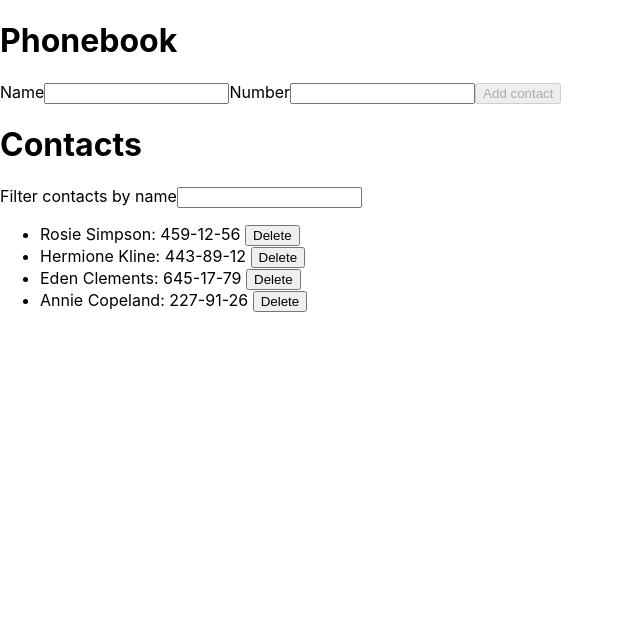
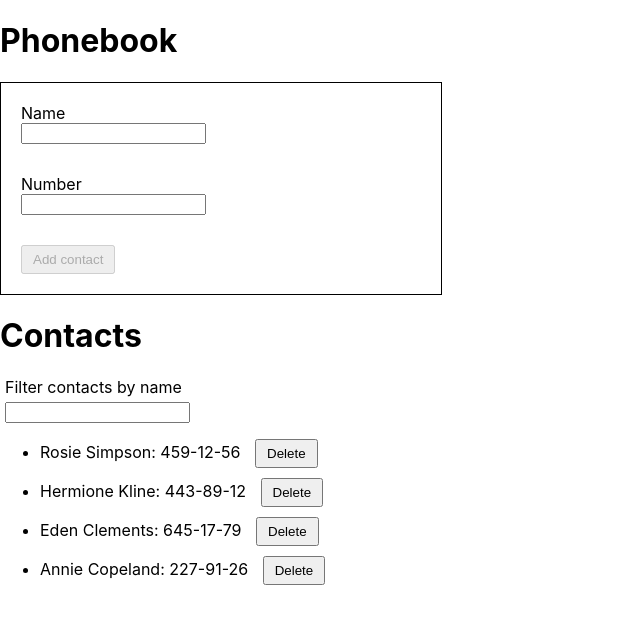
Before and after one commit to lotos4u/react-hw-02-phonebook, a React (Create React App) app: page / in a window 1280 px wide. Shown: the top 624 px of the page, without its empty margins (0-640 px from the left). Built offline with nearby package versions, Linux system fonts and the light colour scheme.

Commit message:
Add styles

```diff
--- a/src/components/ContactForm/index.jsx
+++ b/src/components/ContactForm/index.jsx
@@ -1,6 +1,7 @@
 import React, {Component} from 'react';
 import PropTypes from 'prop-types';
 import { v4 as uuidv4 } from 'uuid';
+import styles from './styles.module.scss'
 
 class ContactForm extends Component {
 
@@ -38,18 +39,18 @@ class ContactForm extends Component {
 
     render() {
         return (
-            <>
-                <label>
+            <div className={styles.formContainer}>
+                <label className={styles.label}>
                     Name
-                    <input type='text' value={this.state.name} onChange={(e) => this.handleChangeName(e)}/>
+                    <input className={styles.input} type='text' value={this.state.name} onChange={(e) => this.handleChangeName(e)}/>
                 </label>
-                <label>
+                <label className={styles.label}>
                     Number
-                    <input type='text' value={this.state.number} onChange={(e) => this.handleChangeNumber(e)}/>
+                    <input className={styles.input} type='text' value={this.state.number} onChange={(e) => this.handleChangeNumber(e)}/>
                 </label>
-                <button disabled={!this.state.name || !this.state.number}
+                <button className={styles.button} disabled={!this.state.name || !this.state.number}
                         onClick={(e) => this.handleSubmit(e)}>Add contact</button>
-            </>
+            </div>
         );
     }
 }
--- /dev/null
+++ b/src/components/ContactForm/styles.module.scss
@@ -0,0 +1,18 @@
+.formContainer {
+  border: 1px #000000 solid;
+  padding: 20px;
+  width: 400px;
+  height: fit-content;
+
+  .label {
+    display: block;
+    margin: 0 0 30px 0;
+    .input {
+      display: block;
+    }
+  }
+  .button {
+    display: block;
+    padding: 5px 10px;
+  }
+}
--- a/src/components/ContactItem/index.jsx
+++ b/src/components/ContactItem/index.jsx
@@ -1,9 +1,10 @@
 import React from "react";
 import PropTypes from "prop-types";
+import styles from './styles.module.scss'
 
 const ContactsItem = (props) => (
-    <li>
-        {props.name}: {props.number} <button onClick={() => props.onDelete(props.id)}>Delete</button>
+    <li className={styles.item}>
+        {props.name}: {props.number} <button className={styles.button} onClick={() => props.onDelete(props.id)}>Delete</button>
     </li>
 )
 
--- /dev/null
+++ b/src/components/ContactItem/styles.module.scss
@@ -0,0 +1,8 @@
+.item {
+  margin: 10px 0;
+
+  .button {
+    margin: 0 0 0 10px;
+    padding: 5px 10px;
+  }
+}
--- a/src/components/FilterForm/index.jsx
+++ b/src/components/FilterForm/index.jsx
@@ -1,5 +1,6 @@
 import React, {Component} from 'react';
 import PropTypes from 'prop-types';
+import styles from './styles.module.scss'
 
 class FilterForm extends Component {
 
@@ -18,12 +19,12 @@ class FilterForm extends Component {
 
     render() {
         return (
-            <>
-                <label>
+            <div className={styles.formContainer}>
+                <label className={styles.label}>
                     Filter contacts by name
-                    <input type='text' value={this.state.filter} onChange={(e) => this.handleChangeFilter(e)}/>
+                    <input className={styles.input} type='text' value={this.state.filter} onChange={(e) => this.handleChangeFilter(e)}/>
                 </label>
-            </>
+            </div>
         );
     }
 }
--- /dev/null
+++ b/src/components/FilterForm/styles.module.scss
@@ -0,0 +1,11 @@
+.formContainer {
+  .label {
+    display: block;
+    margin: 5px;
+
+    .input {
+      display: block;
+      margin: 5px 0 0 0;
+    }
+  }
+}
```
